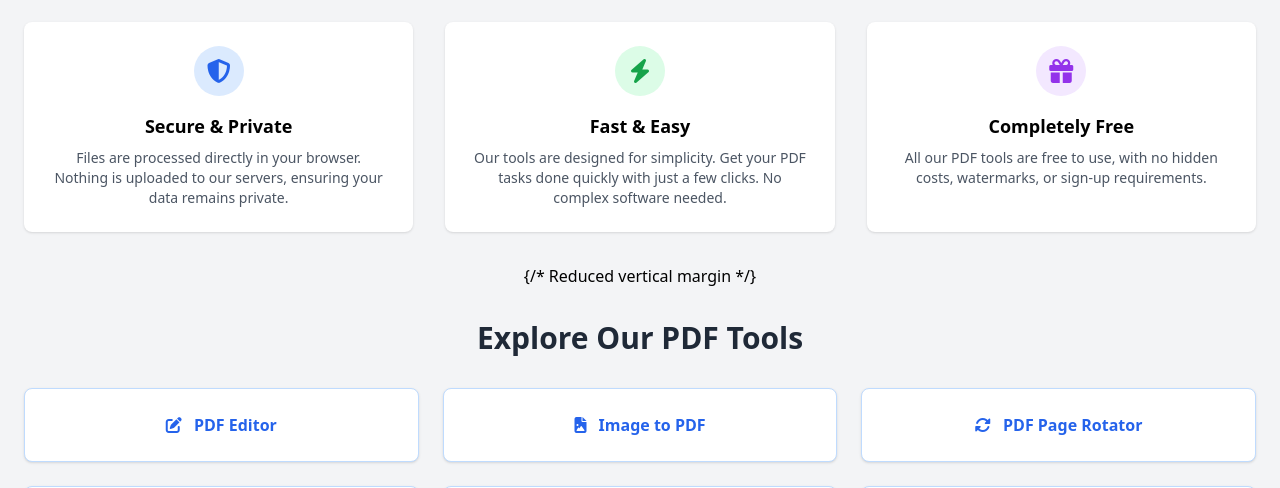
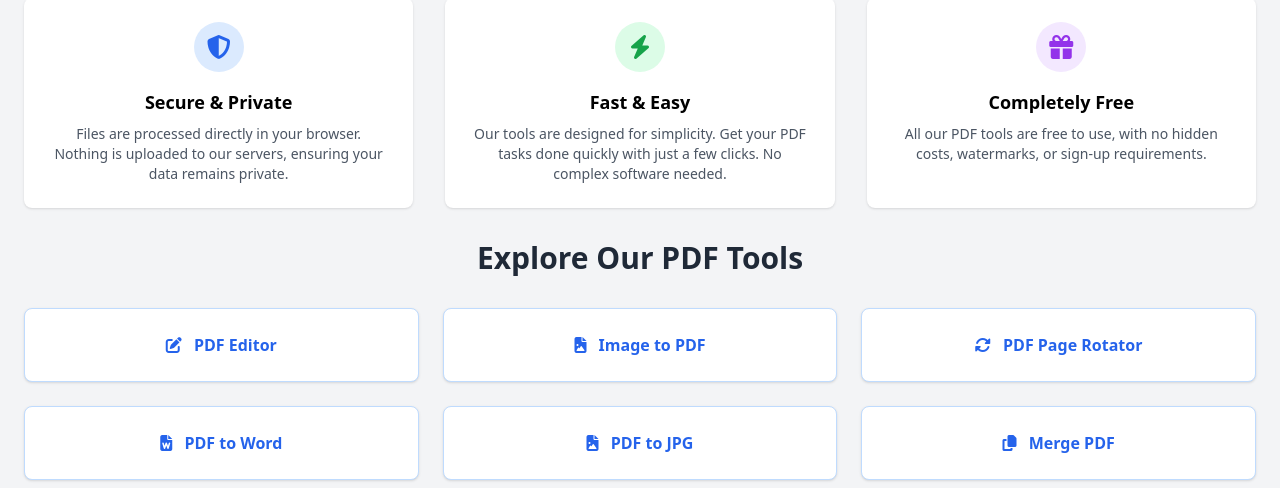
Before and after one commit to Reed61086/smileypdf, a plain HTML site: page index.html in a window 1280 px wide. Shown: the part 698-1186 px from the top of the page. Drawn offline with nearby package versions, Linux system fonts and the light colour scheme.

Commit message:
fix: Remove leftover comments from spacing adjustments

```diff
--- a/index.html
+++ b/index.html
@@ -105,7 +105,7 @@
         </section>
 
         <!-- Why Choose Us Section -->
-        <section class="mb-8"> {/* Reduced bottom margin */}
+        <section class="mb-8">
             <h2 class="text-3xl font-semibold text-center text-gray-800 mb-8">Why SmileyPDF?</h2>
             <div class="grid grid-cols-1 md:grid-cols-3 gap-8">
                 <div class="text-center p-6 bg-white rounded-lg shadow">
@@ -133,7 +133,7 @@
         </section>
 
          <!-- Ad Block -->
-         <div class="w-full max-w-4xl mx-auto my-8 text-center"> {/* Reduced vertical margin */}
+         <div class="w-full max-w-4xl mx-auto my-8 text-center">
             <ins class="adsbygoogle"
                  style="display:block"
                  data-ad-client="ca-pub-9273434855071552"
```
Also changed, not shown: blog.html (+2 -2 lines).
